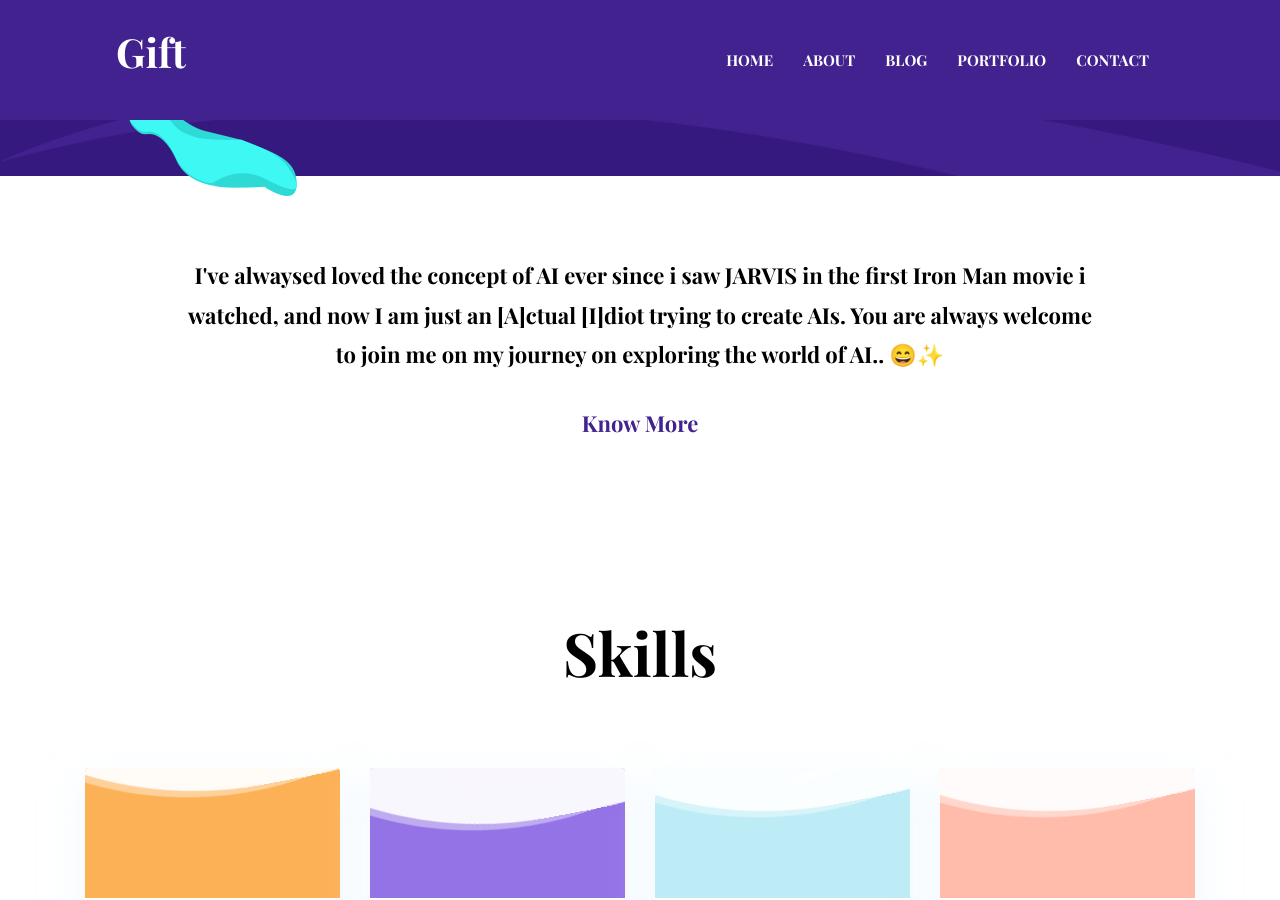
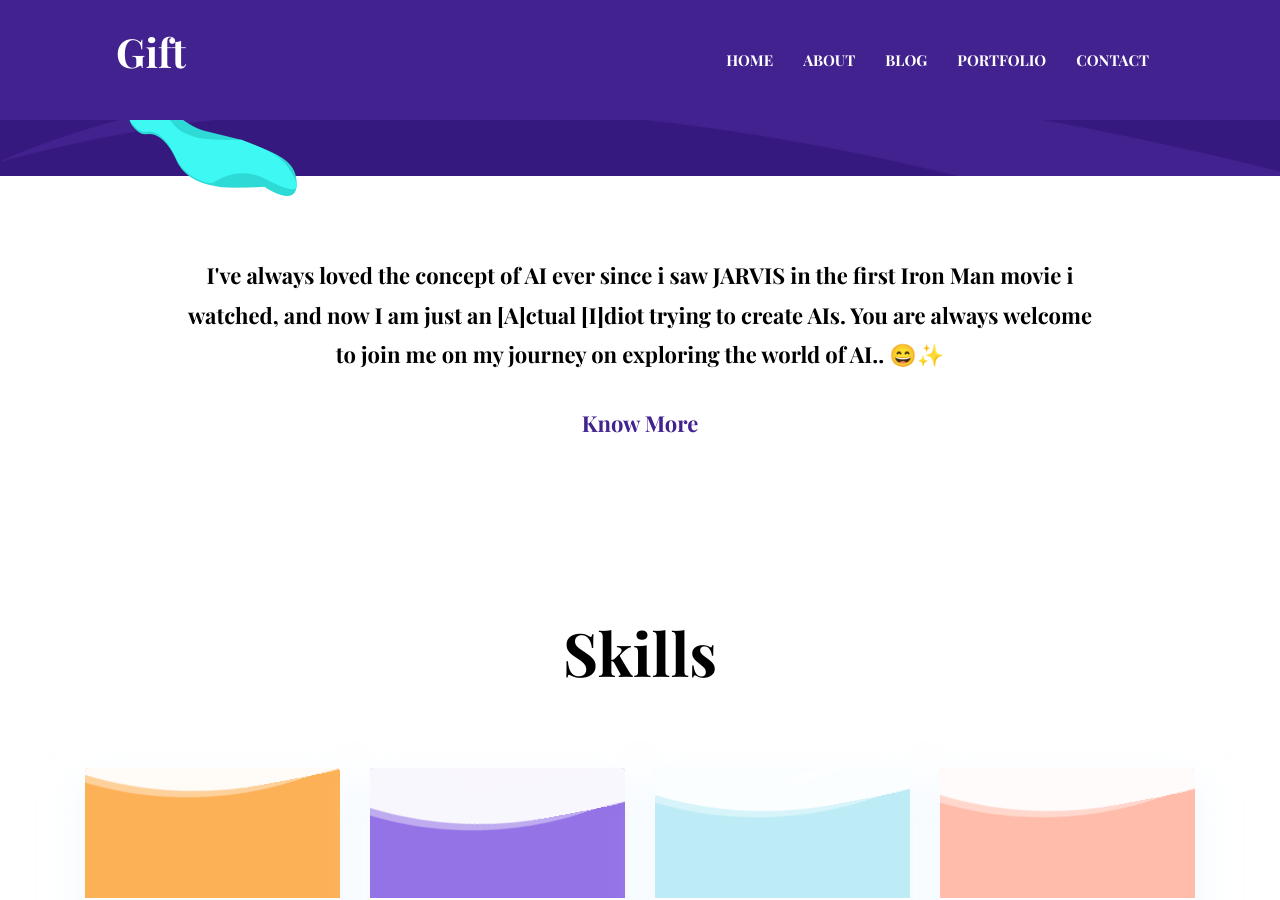
Before and after one commit to gift-exe/gift-exe.github.io, a Jekyll site: the page built from index.html, in a window 1280 px wide and 900 px high, scrolled down 772 px. Built offline with Jekyll 4.4.1, drawn with Linux system fonts in a browser that asks for light colours.

Commit message:
update
lol

```diff
--- a/_data/settings.yml
+++ b/_data/settings.yml
@@ -52,7 +52,7 @@ social:
 
 # About Section
 blurb:
-  I've alwaysed loved the concept of AI ever since i saw JARVIS in the first Iron Man movie i watched, and now I am just an [A]ctual [I]diot trying to create AIs. You are always welcome to join me on my journey on exploring the world of AI.. 😄✨
+  I've always loved the concept of AI ever since i saw JARVIS in the first Iron Man movie i watched, and now I am just an [A]ctual [I]diot trying to create AIs. You are always welcome to join me on my journey on exploring the world of AI.. 😄✨
 
 blurb-btn-link: '/about'
 blurb-btn-name: know more
```
